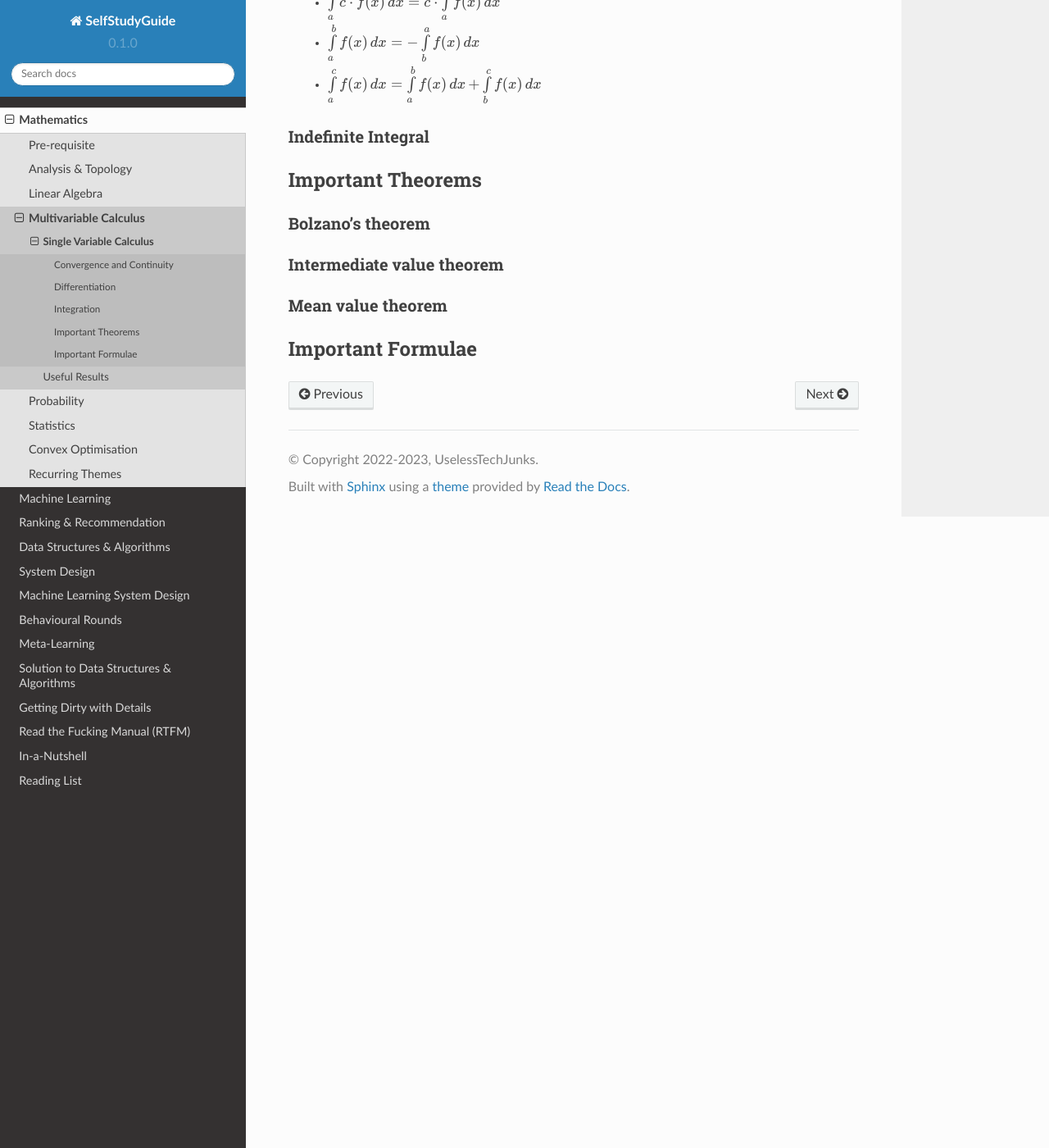
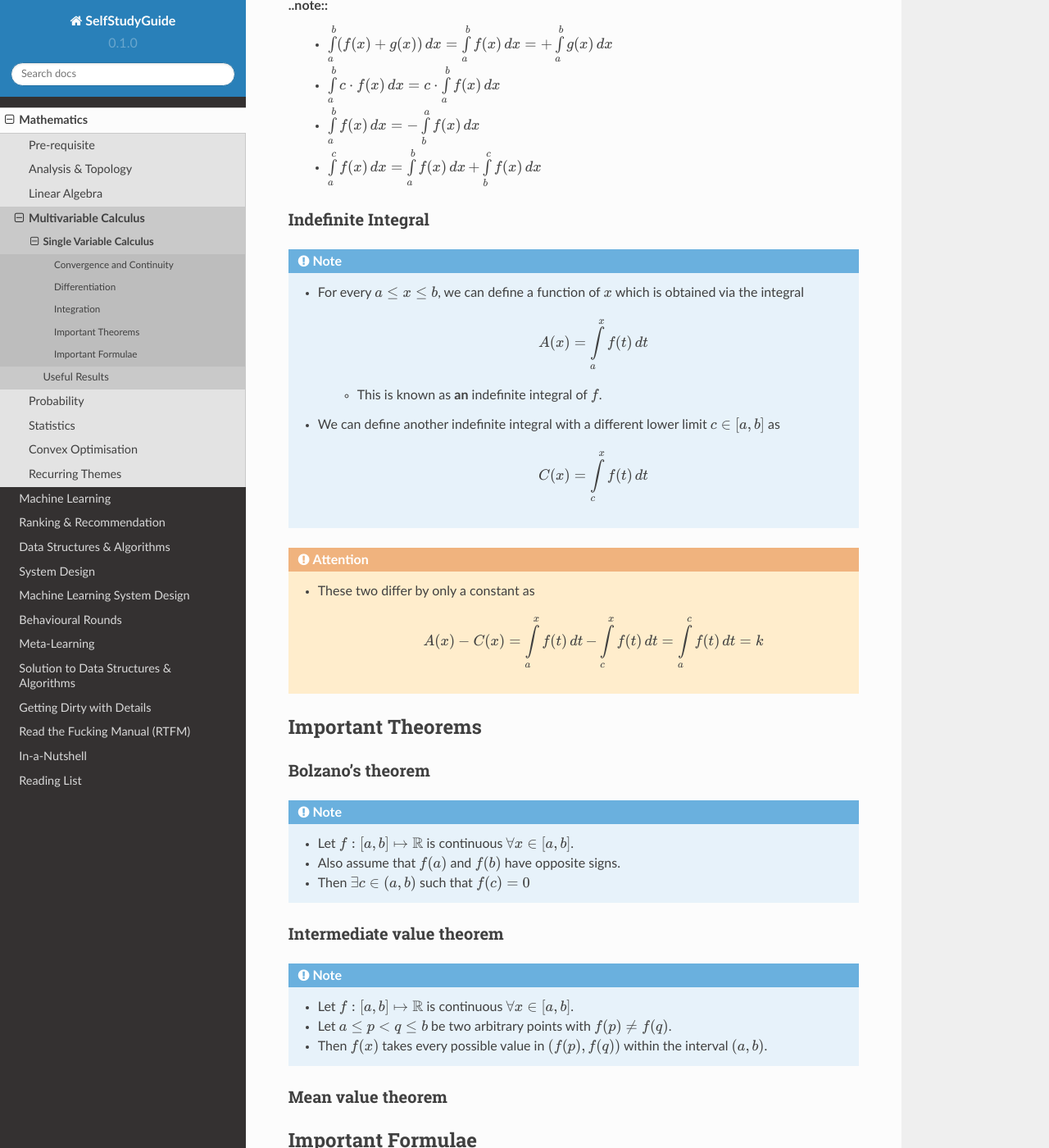
Before and after one commit to uselesstechjunks/leetcode, a Sphinx documentation site: the page built from docs/source/math/calc3/calc1.rst, in a window 1280 px wide and 1400 px high, scrolled down 5593 px. Shown: the whole window at 82% size. Built offline with Sphinx 7.4.7 and the Read the Docs theme 2.0.0, drawn with Linux system fonts in a browser that asks for light colours; some of the changed text lies outside the part shown.

Commit message:
Update calc1.rst

```diff
--- a/docs/source/math/calc3/calc1.rst
+++ b/docs/source/math/calc3/calc1.rst
@@ -82,7 +82,7 @@ Properties
 	* If :math:`f` and :math:`g` are continuous at :math:`x`, so is :math:`f\circ g`.
 
 .. attention::
-	* **Boundedness Theorem**: If :math:`f` is a continuous function defined on a closed interval, then it is bounded.
+	* **Boundedness Theorem**: Let :math:`f:[a,b]\mapsto\mathbb{R}` is continuous :math:`\forall x\in[a,b]`. then it is bounded.
 
 Continuous Everywhere
 ----------------------------------------------------------------
@@ -176,6 +176,10 @@ Let :math:`f:[a,b]\subset\mathbb{R}\mapsto \mathbb{R}` be any bounded function.
 
 		.. math:: I=\int\limits_a^b f(x)\mathop{dx}=\sup_s S=\inf_t T
 
+.. attention::
+	* Let :math:`f:[a,b]\mapsto\mathbb{R}` is continuous :math:`\forall x\in[a,b]`.
+	* Then it is integrable (follows since it is bounded).
+
 Properties
 ----------------------------------------------------------------
 ..note::
@@ -186,15 +190,37 @@ Properties
 
 Indefinite Integral
 ================================================================
+.. note::
+	* For every :math:`a\leq x\leq b`, we can define a function of :math:`x` which is obtained via the integral
+
+		.. math:: A(x)=\int\limits_a^x f(t)\mathop{dt}
+
+		* This is known as **an** indefinite integral of :math:`f`.
+	* We can define another indefinite integral with a different lower limit :math:`c\in[a,b]` as
+
+		.. math:: C(x)=\int\limits_c^x f(t)\mathop{dt}
+
+.. attention::
+	* These two differ by only a constant as
+
+		.. math:: A(x)-C(x)=\int\limits_a^x f(t)\mathop{dt}-\int\limits_c^x f(t)\mathop{dt}=\int\limits_a^c f(t)\mathop{dt}=k
 
 ****************************************************************
 Important Theorems
 ****************************************************************
 Bolzano's theorem
 ================================================================
+.. note::
+	* Let :math:`f:[a,b]\mapsto\mathbb{R}` is continuous :math:`\forall x\in[a,b]`.
+	* Also assume that :math:`f(a)` and :math:`f(b)` have opposite signs.
+	* Then :math:`\exists c\in(a,b)` such that :math:`f(c)=0`
 
 Intermediate value theorem
 ================================================================
+.. note::
+	* Let :math:`f:[a,b]\mapsto\mathbb{R}` is continuous :math:`\forall x\in[a,b]`.
+	* Let :math:`a\leq p < q\leq b` be two arbitrary points with :math:`f(p)\neq f(q)`.
+	* Then :math:`f(x)` takes every possible value in :math:`(f(p), f(q))` within the interval :math:`(a,b)`.
 
 Mean value theorem
 ================================================================
```
